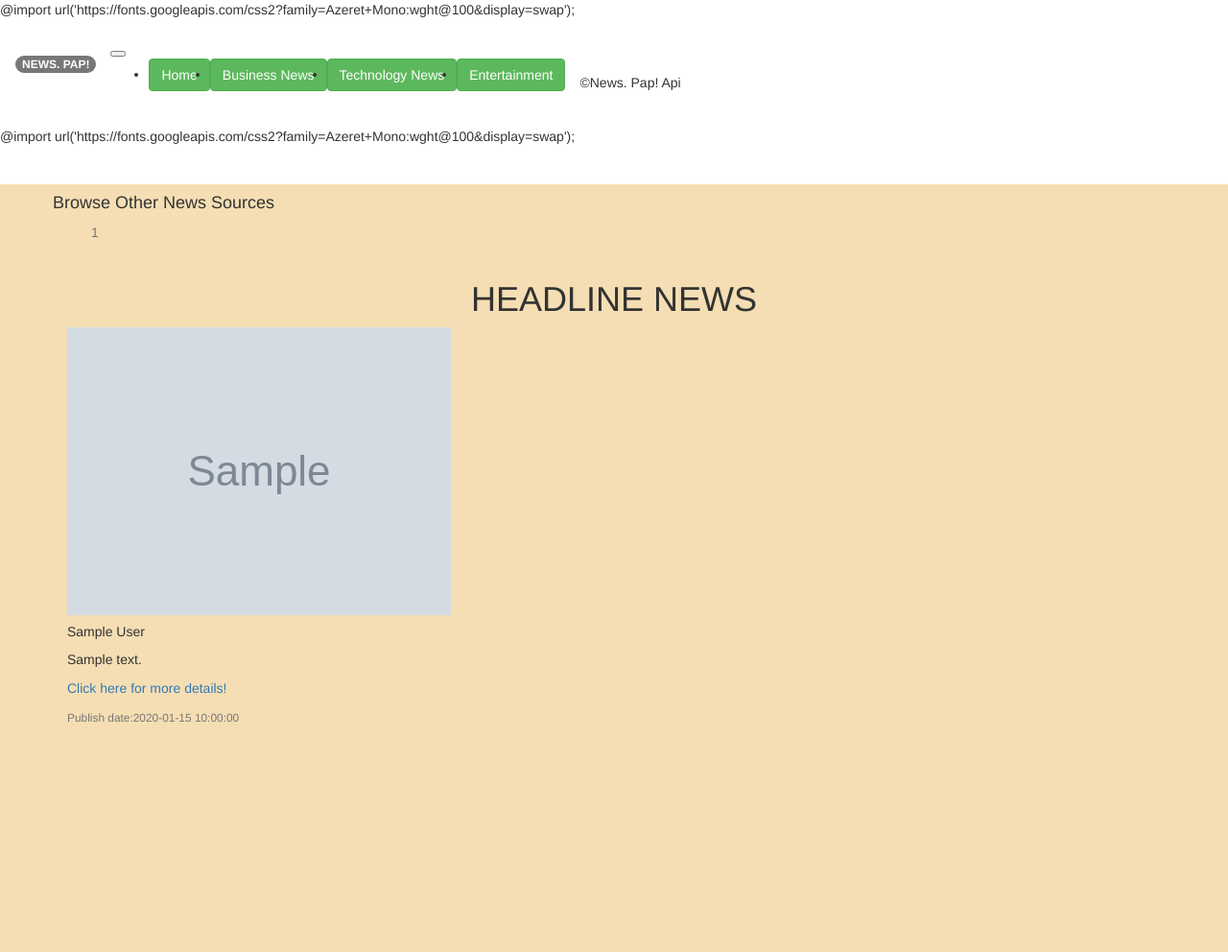
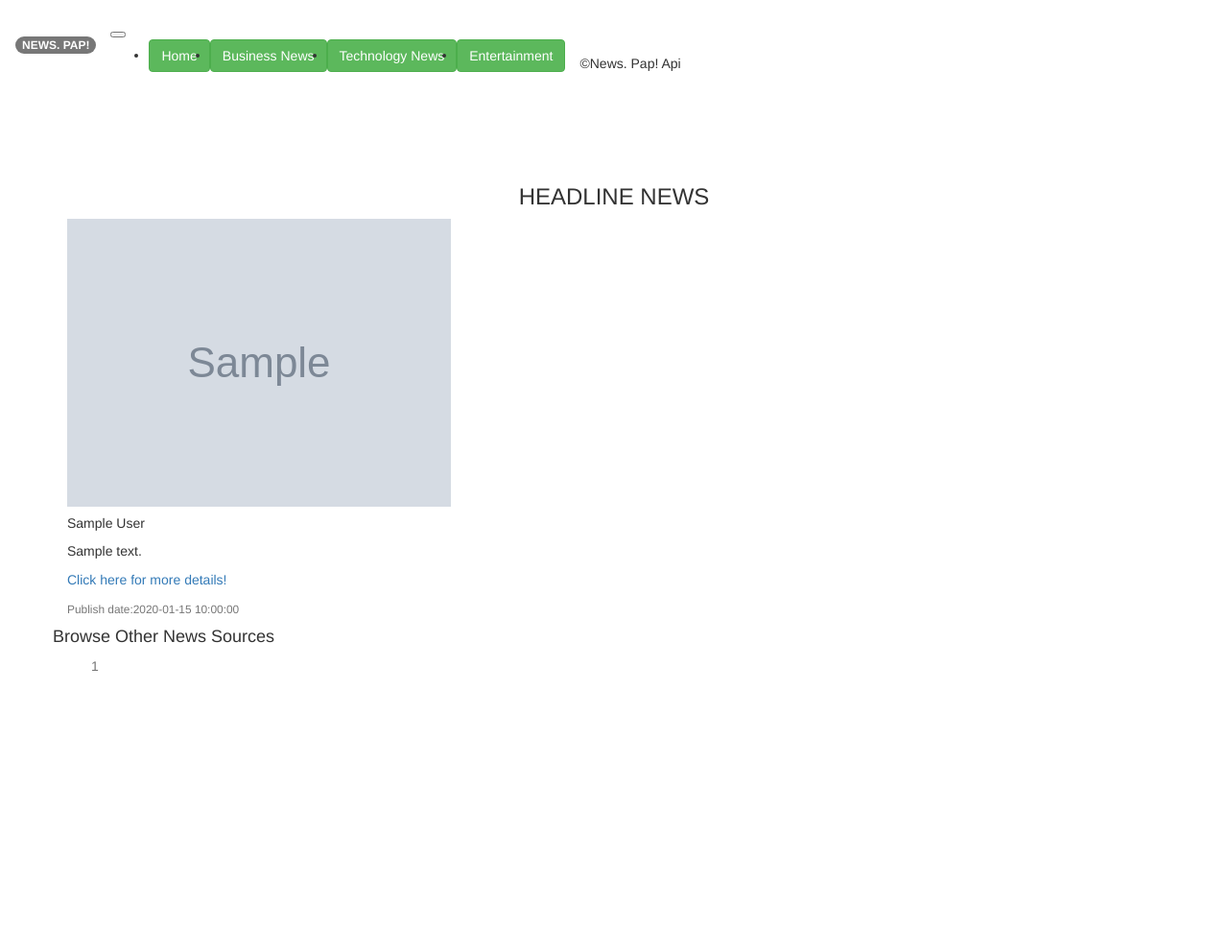
Before and after one commit to encok/News-API, a Flask app: template app/templates/index.html in a window 1280 px wide. Shown: the whole page at 96% size. After the commit the page ends 699 px from the top, so only its background shows below. Run offline with Flask 2, Linux system fonts and the light colour scheme; the template is opened without the code that fills it: most values are stand-ins (such as "Sample title", 1, 10 or a date in 2020); grey boxes marked "Sample" are stand-in pictures; some libraries are stand-ins or nearby versions.

Commit message:
styling news presentation cards

```diff
--- a/app/__init__.py
+++ b/app/__init__.py
@@ -1,4 +1,4 @@
-from flask import Flask
+from flask import Flask, app
 from flask_bootstrap import Bootstrap
 from config import config_options
 
--- a/app/static/css/index.css
+++ b/app/static/css/index.css
@@ -2,7 +2,7 @@
 .main {
     flex: 1 1 0;
     display: flex;
-    background-color: wheat;
+
 }
 .container-fluid {
   display: flex;
--- a/app/templates/index.html
+++ b/app/templates/index.html
@@ -1,7 +1,6 @@
 <!-- <h1>my display{{message}}</h1> -->
 {% extends 'base.html'%} {% block content %} {% block styles%} {{ super() }}
 <head>
-@import url('https://fonts.googleapis.com/css2?family=Azeret+Mono:wght@100&display=swap');
 <link rel="stylesheet" href="{{url_for('static',filename='css/index.css')}}"> {% endblock %}
 <br>
 <br>
@@ -13,26 +12,9 @@
     <div class="container-fluid">
       <div class="row">
 
+
         <div class="col-3">
-          <div class="card-column">
-            <div class="card-header">
-              <h4>Browse Other News Sources</h4>
-            </div>
-            <div class="list-group list-group-flush scrolly">
-              <ul>
-                {% for source in sources %}
-                <a href="/article/{{source.id}}">
-                  <p class="text-capitalize text-muted">{{source.id}}</p>
-                </a>
-                {% endfor %}
-              </ul>
-            </div>
-
-          </div>
-        </div>
-
-        <div class="col-9">
-          <h1 align="center"> HEADLINE NEWS </h3>
+          <h3 align="center"> HEADLINE NEWS </h3>
           <div class="container">
             <div class="card-columns">
               {% for headlines in headlines %}
@@ -55,6 +37,26 @@
           </div>
         </div>
 
+        <div class="col-3">
+          <div class="card-column">
+            <div class="card-header">
+              <h4>Browse Other News Sources</h4>
+            </div>
+            <div class="list-group list-group-flush scrolly">
+              <ul>
+                {% for source in sources %}
+                <a href="/article/{{source.id}}">
+                  <p class="text-capitalize text-muted">{{source.id}}</p>
+                </a>
+                {% endfor %}
+              </ul>
+            </div>
+
+          </div>
+        </div>
+
+
+
       </div>
     </div>
   </div>
```
